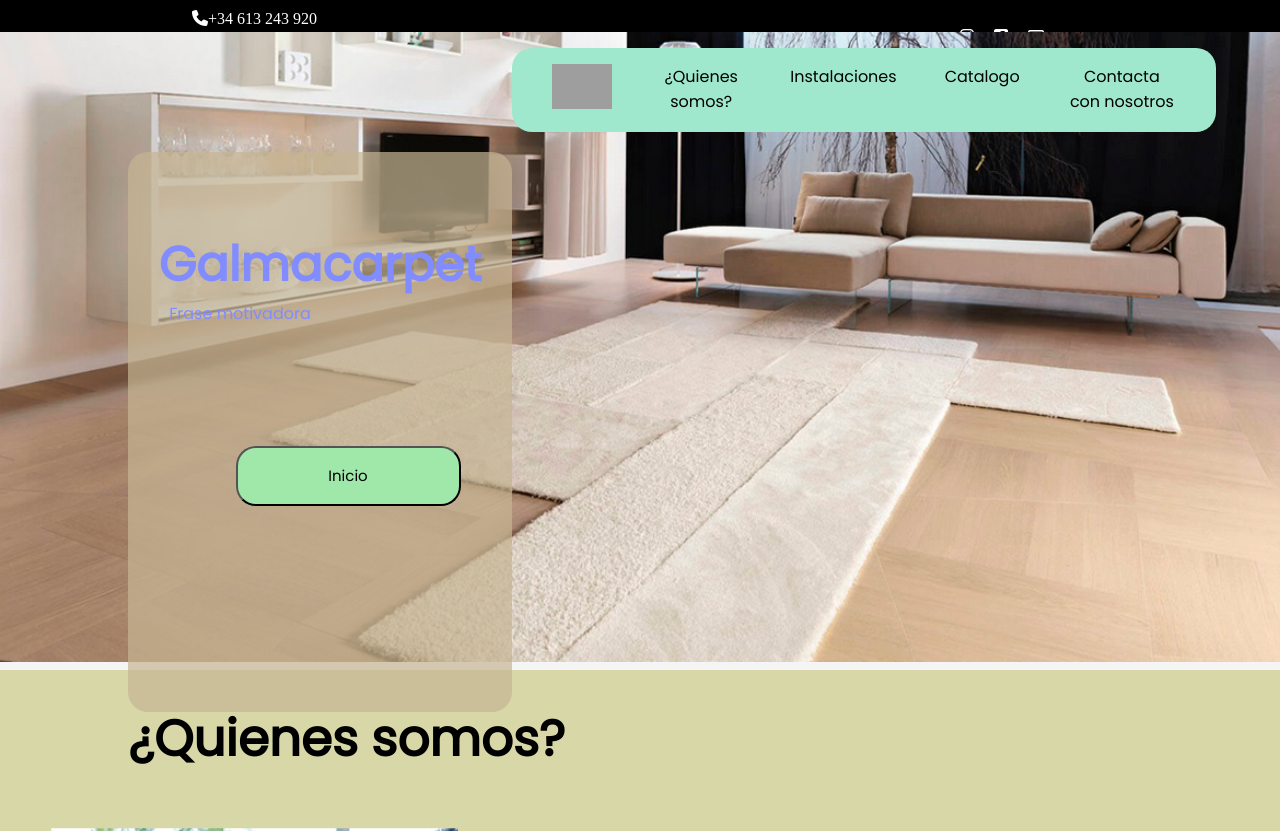
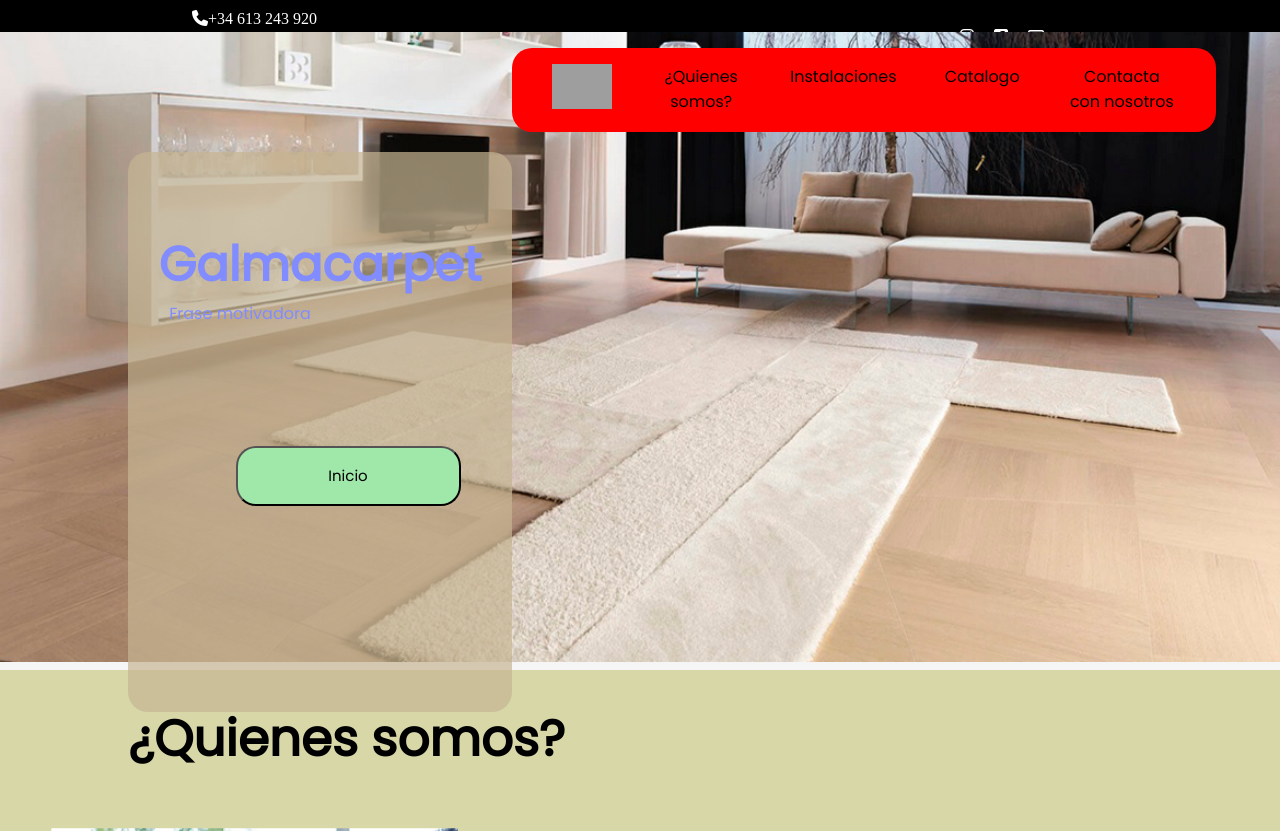
Before and after one commit to leancastamoli/Galmacarpet, a PHP site: page / in a window 1280 px wide. Shown: the top 831 px of the page. Run offline with PHP 8.4, Linux system fonts and the light colour scheme; some libraries are stand-ins or nearby versions; grey boxes are pictures that could not be loaded.

Commit message:
cambio de sitio css

```diff
--- a/assets/css/style.css
+++ b/css/style.css
@@ -42,7 +42,7 @@ header {
 
             /* Menu */
 .menu {
-    background-color: #9FE8CE;
+    background-color: red;
     margin-left: 40%;
     margin-right: 5%;
     border-radius: 20px;
```
